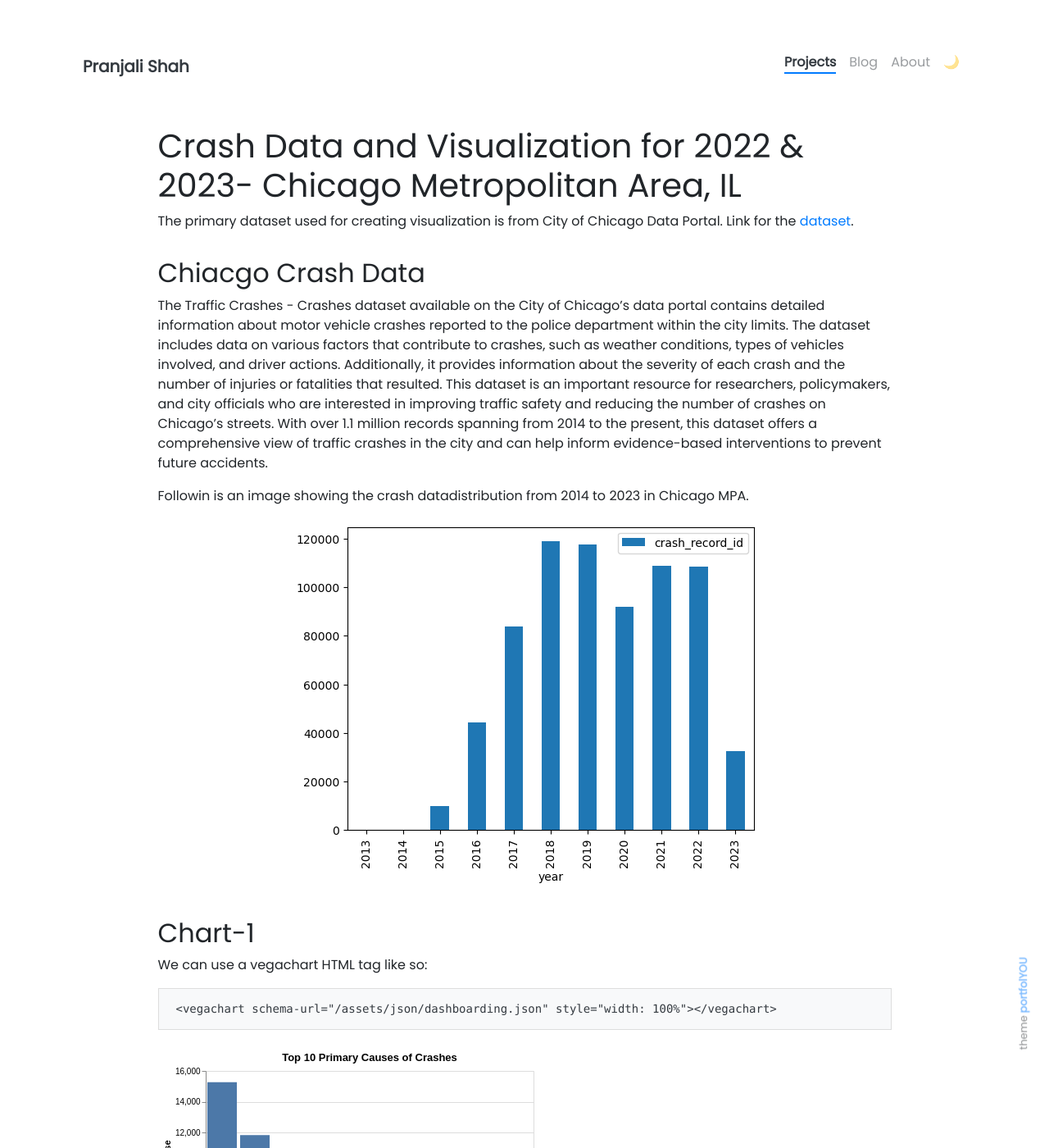
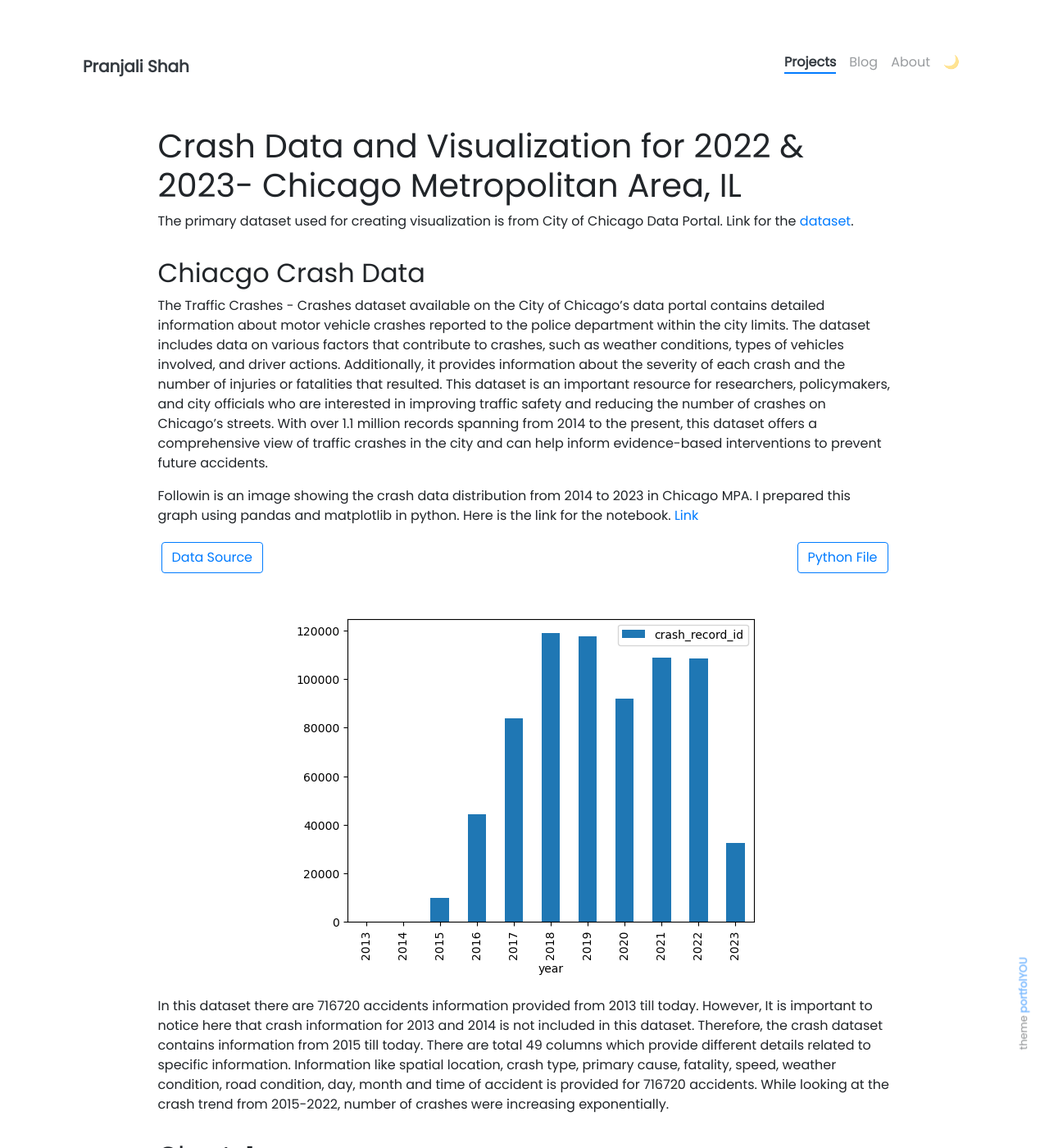
Before and after one commit to pmshah5/pmshah5.github.io, a Jekyll site: the page built from _projects/1_Vega_lite_project.md, in a window 1280 px wide and 1400 px high. Shown: the whole window at 82% size. Built offline with Jekyll 4.4.1, drawn with Linux system fonts in a browser that asks for light colours; nearby versions of some CDN libraries.

Commit message:
Update 1_Vega_lite_project.md

```diff
--- a/_projects/1_Vega_lite_project.md
+++ b/_projects/1_Vega_lite_project.md
@@ -20,9 +20,23 @@ The primary dataset used for creating visualization is from City of Chicago Data
 
 The Traffic Crashes - Crashes dataset available on the City of Chicago's data portal contains detailed information about motor vehicle crashes reported to the police department within the city limits. The dataset includes data on various factors that contribute to crashes, such as weather conditions, types of vehicles involved, and driver actions. Additionally, it provides information about the severity of each crash and the number of injuries or fatalities that resulted. This dataset is an important resource for researchers, policymakers, and city officials who are interested in improving traffic safety and reducing the number of crashes on Chicago's streets. With over 1.1 million records spanning from 2014 to the present, this dataset offers a comprehensive view of traffic crashes in the city and can help inform evidence-based interventions to prevent future accidents.
 
-Followin is an image showing the crash datadistribution from 2014 to 2023 in Chicago MPA.
+Followin is an image showing the crash data distribution from 2014 to 2023 in Chicago MPA. I prepared this graph using pandas and matplotlib in python. Here is the link for the notebook. [Link](https://data.cityofchicago.org/Transportation/Traffic-Crashes-Crashes/85ca-t3if/data)
 
-![Crash Data Distribution 2014-2023, Chicago MPA](/assets/pngs/crash_1.png)
+<div class="left">
+{% include elements/button.html link="https://data.cityofchicago.org/Transportation/Traffic-Crashes-Crashes/85ca-t3if/data" text="Data Source" %}
+</div>
+
+<div class="right">
+{% include elements/button.html link="https://data.cityofchicago.org/Transportation/Traffic-Crashes-Crashes/85ca-t3if/data" text="Python File" %}
+</div>
+<br>
+<br>
+<br>
+
+![Crash Data Distribution 2013-2023, Chicago MPA](/assets/pngs/crash_1.png)
+
+In this dataset there are 716720 accidents information provided from 2013 till today. However, It is important to notice here that crash information for 2013 and 2014 is not included in this dataset. Therefore, the crash dataset contains information from 2015 till today. There are total 49 columns which provide different details related to specific information. Information like spatial location, crash type, primary cause, fatality, speed, weather condition, road condition, day, month and time of accident is provided for 716720 accidents.
+While looking at the crash trend from 2015-2022, number of crashes were increasing exponentially.
 
 ## Chart-1
 We can use a vegachart HTML tag like so:
```
